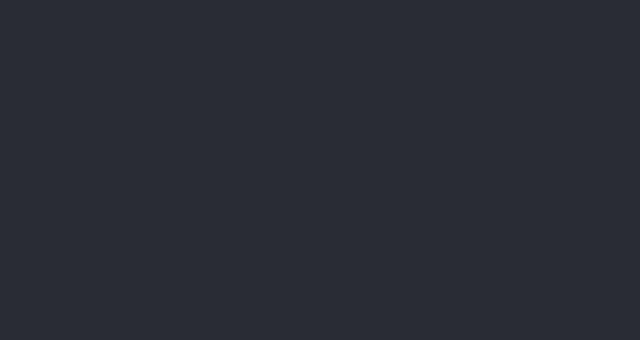
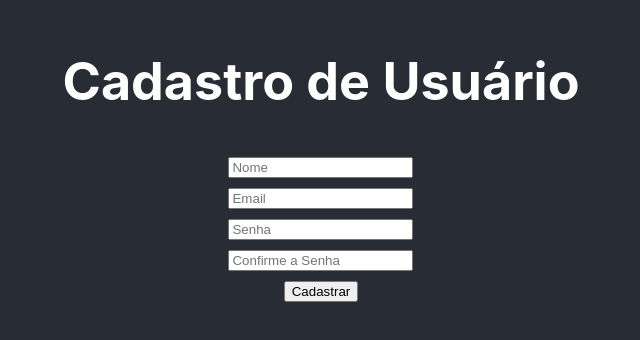
Before and after one commit to rosoares/vendala-frontend, a React (Create React App) app: page / in a window 1280 px wide. Shown: the part 226-566 px from the top of the page, without its empty margins (319-959 px from the left). Built offline with nearby package versions, Linux system fonts and the light colour scheme.

Commit message:
Create Register and Login components

```diff
--- a/src/App.js
+++ b/src/App.js
@@ -1,6 +1,8 @@
 import React from 'react';
 import {BrowserRouter, Switch, Route} from 'react-router-dom';
 import './App.css';
+import Register from "./pages/Register";
+import Login from "./pages/Login";
 
 function App() {
   return (
@@ -8,7 +10,8 @@ function App() {
       <header className="App-header">
         <BrowserRouter >
           <Switch>
-
+            <Route exact path="/" component={Register}/>
+            <Route exact path="/login" component={Login} />
           </Switch>
         </BrowserRouter>
       </header>
--- /dev/null
+++ b/src/pages/Login/index.js
@@ -0,0 +1,9 @@
+import React from "react";
+
+const Login = () => {
+  return (
+    <div></div>
+  )
+}
+
+export default Login;
--- /dev/null
+++ b/src/pages/Register/index.js
@@ -0,0 +1,83 @@
+import React, {useState} from "react";
+import api from "../../shared/api";
+import {useHistory} from 'react-router-dom';
+
+const Register = () => {
+
+  const [name, setName] = useState();
+  const [email, setEmail] = useState();
+  const [password, setPassword] = useState();
+  const [passwordConfirmation, setPasswordConfirmation] = useState();
+  const [loading, setLoading] = useState();
+  const history = useHistory();
+
+  const _registerUser = (event) => {
+    event.preventDefault();
+    setLoading(true);
+
+    let data = {
+      name: name,
+      email: email,
+      password: password,
+      password_confirmation: passwordConfirmation
+    }
+
+    api.post('/users', data)
+      .then(response => {
+        alert(response.statusText);
+        history.push('/login')
+      })
+      .catch(error => {
+        alert(error);
+      })
+      .finally(() => setLoading(false))
+  }
+
+  return (
+    <div>
+      <h1>Cadastro de Usuário</h1>
+      <form onSubmit={_registerUser}>
+        <input
+          type="text"
+          name="name"
+          placeholder="Nome"
+          required
+          onChange={(e) => setName(e.target.value)}
+        />
+        <br/>
+        <input
+          type="email"
+          name="email"
+          placeholder="Email"
+          required
+          onChange={(e) => setEmail(e.target.value)}
+        />
+        <br/>
+        <input
+          type="password"
+          name="password"
+          placeholder="Senha"
+          required
+          onChange={(e) => setPassword(e.target.value)}
+        />
+        <br/>
+        <input
+          type="password"
+          name="password_confirmation"
+          placeholder="Confirme a Senha"
+          required
+          onChange={(e) => setPasswordConfirmation(e.target.value)}
+        />
+        <br/>
+        {
+          loading ?
+            <p>Carregando...</p> :
+            <button type="submit">Cadastrar</button>
+        }
+      </form>
+      <br/>
+    </div>
+  )
+}
+
+export default Register;
```
